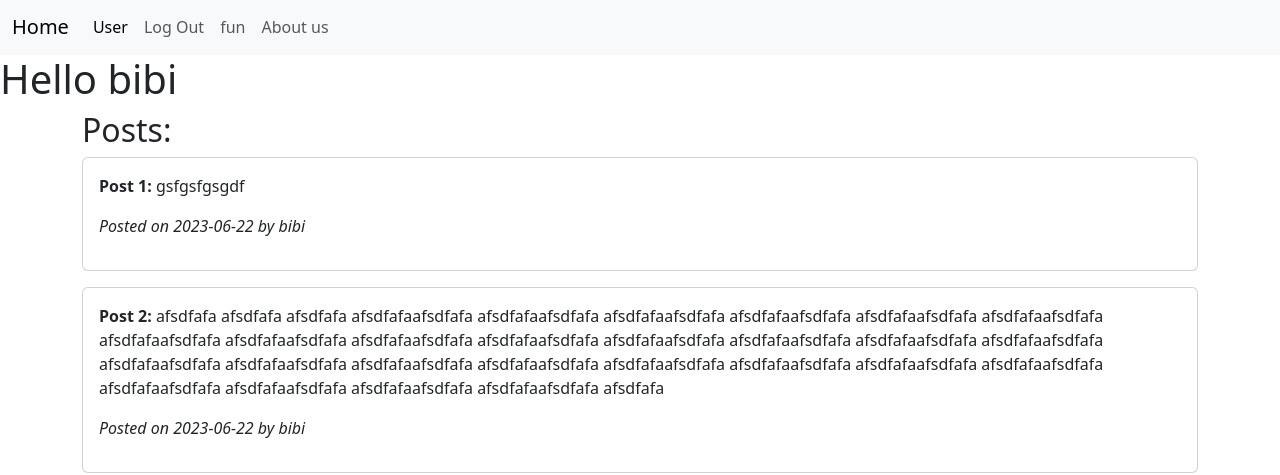
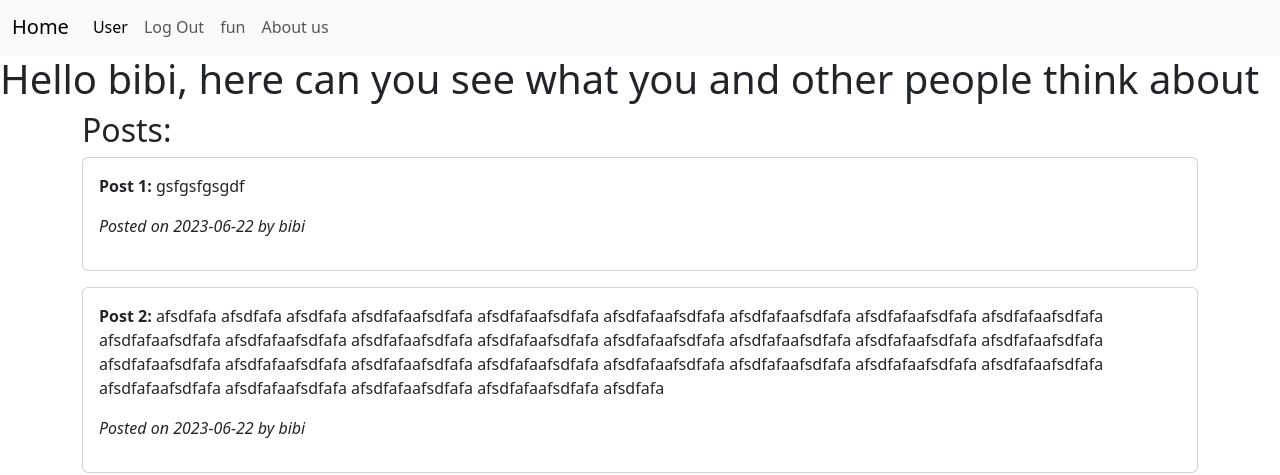
Before and after one commit to punkbibi/first_website, a Flask app: page / in a window 1280 px wide. Shown: the part 17-492 px from the top of the page. Run offline with Flask 3, Linux system fonts and the light colour scheme; a user stored in the database is signed in.

Commit message:
added a little text to home page

```diff
--- a/templates/home.html
+++ b/templates/home.html
@@ -4,7 +4,7 @@
 
 {% block body %}
     {{ super() }}
-    <h1>Hello {{ session['username'] }}</h1>
+    <h1>Hello {{ session['username'] }}, here can you see what you and other people think about</h1>
     <div class="container">
         <h2>Posts:</h2>
         {% for thought in thoughts %}
```
